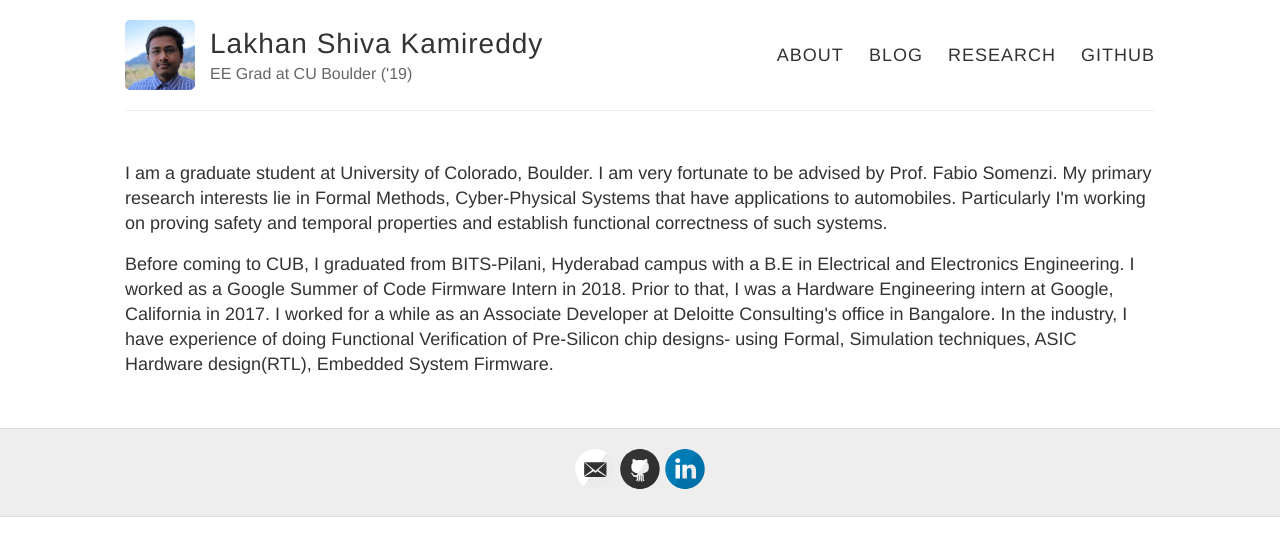
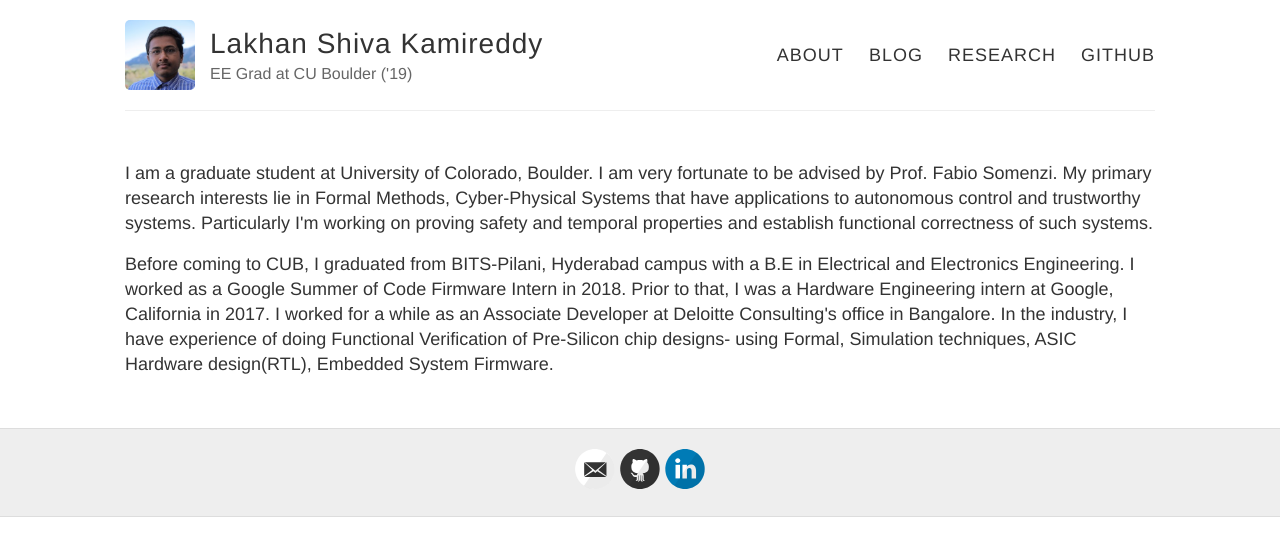
Before and after one commit to lakhanshiva/lakhanshiva.github.io, a Jekyll site: the page built from index.html, in a window 1280 px wide. Shown: the top 556 px of the page. Built offline with Jekyll 4.4.1, drawn with Linux system fonts in a browser that asks for light colours.

Commit message:
Update index.html

```diff
--- a/index.html
+++ b/index.html
@@ -3,7 +3,7 @@ layout: default
 ---
 
 <body>
-  <p>I am a graduate student at University of Colorado, Boulder. I am very fortunate to be advised by Prof. Fabio Somenzi. My primary research interests lie in Formal Methods, Cyber-Physical Systems that have applications to automobiles. Particularly I'm working on proving safety and temporal properties and establish functional correctness of such systems. </p>
+  <p>I am a graduate student at University of Colorado, Boulder. I am very fortunate to be advised by Prof. Fabio Somenzi. My primary research interests lie in Formal Methods, Cyber-Physical Systems that have applications to autonomous control and trustworthy systems. Particularly I'm working on proving safety and temporal properties and establish functional correctness of such systems. </p>
 
    <p>Before coming to CUB, I graduated from BITS-Pilani, Hyderabad campus with a B.E in Electrical and Electronics Engineering. I worked as a Google Summer of Code Firmware Intern in 2018. Prior to that, I was a Hardware Engineering intern at Google, California in 2017. I worked for a while as an Associate Developer at Deloitte Consulting's office in Bangalore.
     In the industry, I have experience of doing Functional Verification of Pre-Silicon chip designs- using Formal, Simulation techniques,
```
